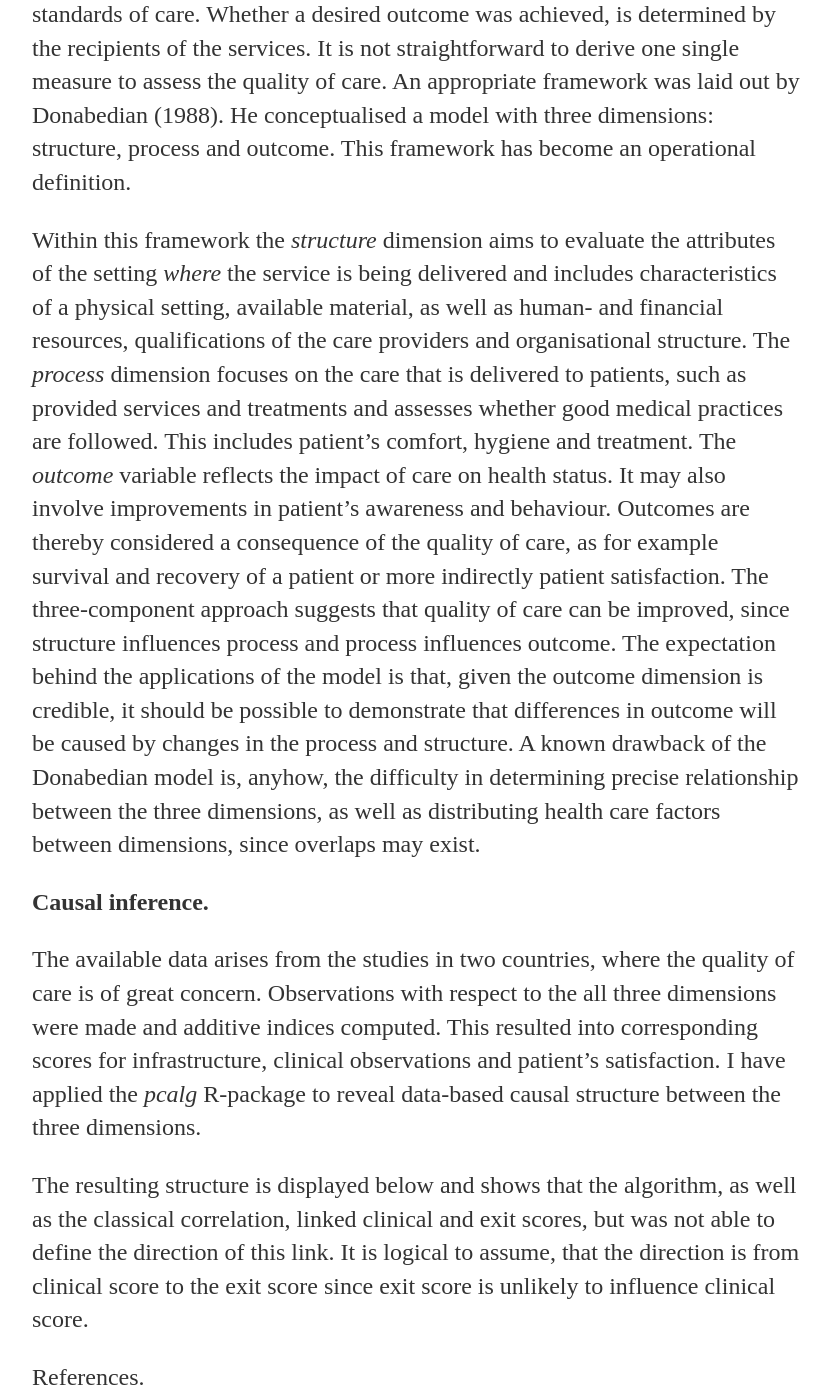
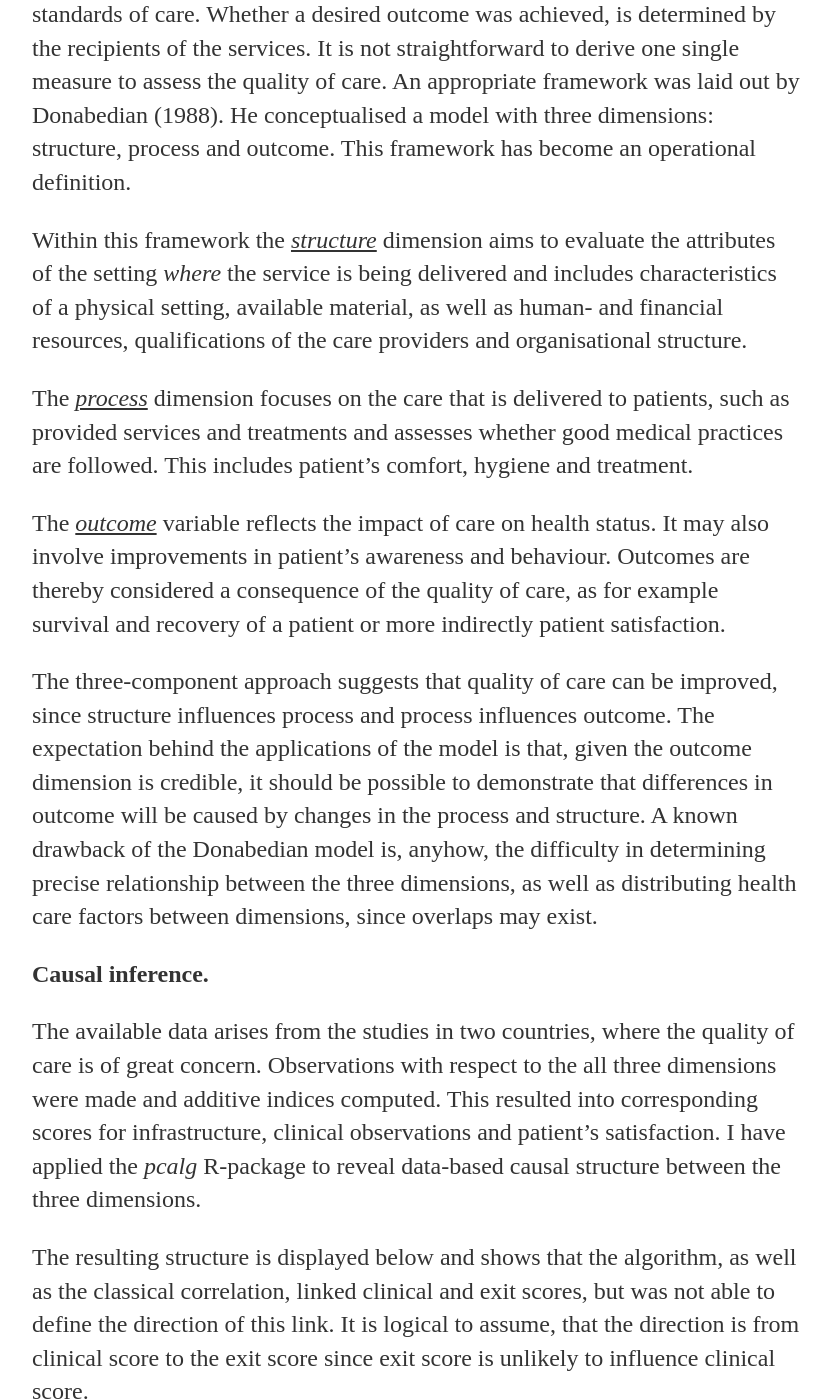
Before and after one commit to elizavetasemenova/elizavetasemenova.github.io, a Jekyll site: the page built from _posts/2017-04-30-Causality-for-quality-of-care.md, in a window 1280 px wide and 1400 px high, scrolled down 968 px. Shown: the whole window, without its empty margins (224-1055 px from the left). Built offline with Jekyll 4.4.1, drawn with Linux system fonts in a browser that asks for light colours; comment, search, counter and statistics services are not loaded.

```diff
--- a/_posts/2017-04-30-Causality-for-quality-of-care.md
+++ b/_posts/2017-04-30-Causality-for-quality-of-care.md
@@ -11,10 +11,13 @@ All PhD students at out institute are inclined to volunteer for general tasks, w
 
 Quality of care is the level of provided health services, measured by its ability to achieve desired health outcomes and being up-to-date with the current standards of care. Whether a desired outcome was achieved, is determined by the recipients of the services.  It is not straightforward to derive one single measure to assess the quality of care. An appropriate framework was laid out by Donabedian (1988). He conceptualised a model with three dimensions: structure, process and outcome. This framework has become an operational definition.
 
-Within this framework the <i>structure</i> dimension aims to evaluate the attributes of the setting <i>where</i> the service is being delivered and includes characteristics of a physical setting, available material, as well as human- and financial resources, qualifications of the care providers and organisational structure.
-  The <i>process</i> dimension focuses on the care that is delivered to patients, such as provided services and treatments and assesses whether good medical practices are followed. This includes patient’s comfort, hygiene and treatment.
-   The <i>outcome</i> variable reflects the impact of care on health status. It may also involve improvements in patient’s awareness and behaviour. Outcomes are thereby considered a consequence of the quality of care, as for example survival and recovery of a patient or more indirectly patient satisfaction.
-  The three-component approach suggests that quality of care can be improved, since structure influences process and process influences outcome. The expectation behind the applications of the model is that, given the outcome dimension is credible, it should be possible to demonstrate that differences in outcome will be caused by changes in the process and structure. A known drawback of the Donabedian model is, anyhow, the difficulty in determining precise relationship between the three dimensions, as well as distributing health care factors between dimensions, since overlaps may exist.
+Within this framework the <i><u>structure</u></i> dimension aims to evaluate the attributes of the setting <i>where</i> the service is being delivered and includes characteristics of a physical setting, available material, as well as human- and financial resources, qualifications of the care providers and organisational structure.
+
+The <i><u>process</u></i> dimension focuses on the care that is delivered to patients, such as provided services and treatments and assesses whether good medical practices are followed. This includes patient’s comfort, hygiene and treatment.
+
+The <i><u>outcome</u></i> variable reflects the impact of care on health status. It may also involve improvements in patient’s awareness and behaviour. Outcomes are thereby considered a consequence of the quality of care, as for example survival and recovery of a patient or more indirectly patient satisfaction.
+
+The three-component approach suggests that quality of care can be improved, since structure influences process and process influences outcome. The expectation behind the applications of the model is that, given the outcome dimension is credible, it should be possible to demonstrate that differences in outcome will be caused by changes in the process and structure. A known drawback of the Donabedian model is, anyhow, the difficulty in determining precise relationship between the three dimensions, as well as distributing health care factors between dimensions, since overlaps may exist.
 
 <b>Causal inference.</b>
 
```
